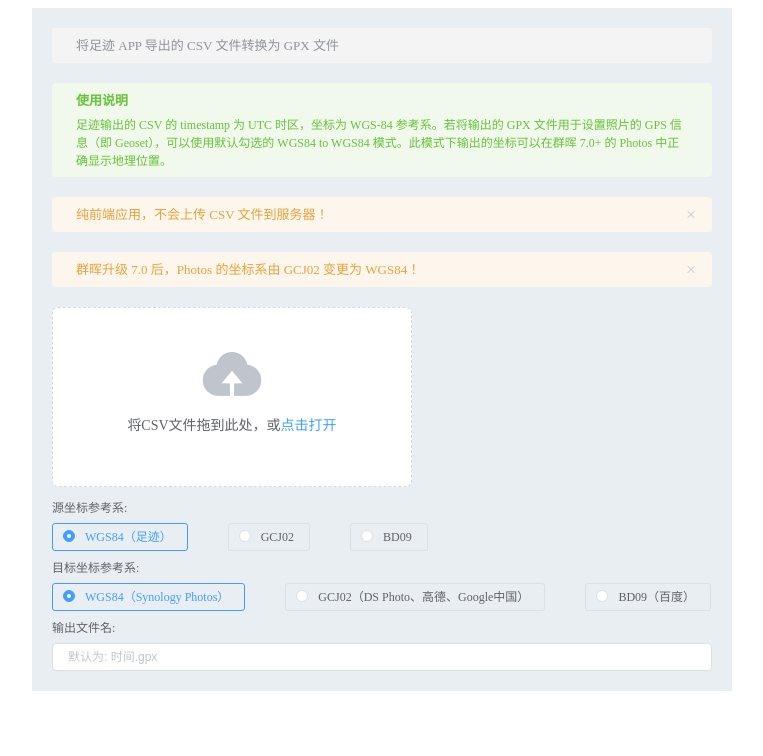
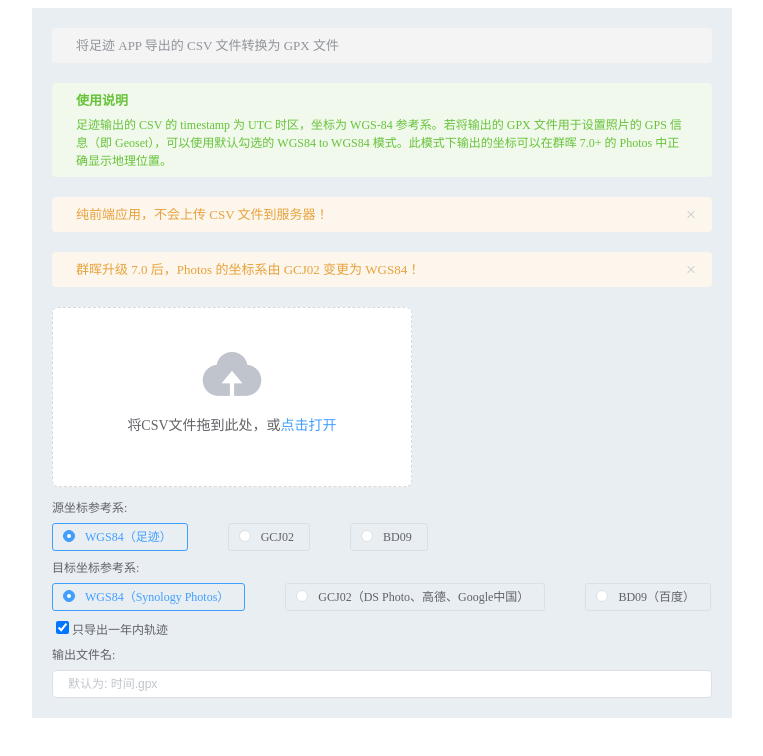
Before and after one commit to cubarco/csv2gpx, a Vue app: page / in a window 1280 px wide. Shown: the top 756 px of the page, without its empty margins (258-1021 px from the left). Built offline with nearby package versions, Linux system fonts and the light colour scheme.

Commit message:
Add limit for tracks before a year ago.

```diff
--- a/src/App.vue
+++ b/src/App.vue
@@ -71,6 +71,16 @@
             >
             <el-radio label="BD09" border>BD09（百度）</el-radio>
           </el-radio-group>
+          <div class="el-upload__tip" slot="tip">
+            <input
+              type="checkbox"
+              checked
+              id="checkbox"
+              v-model="oneYearLimitChecked"
+              @change="handleOneYearLimitChange"
+            />
+            <label for="checkbox">只导出一年内轨迹</label>
+          </div>
           <div class="el-upload__tip" slot="tip">输出文件名:</div>
           <el-input
             class="el-upload__tip"
@@ -142,9 +152,13 @@ function csv2gpx(csv, callback) {
     //去除最后的空行
     data.pop();
   }
+  var dateNow = Math.floor(Date.now() / 1000);
   data.forEach((row) => {
+    var datePt = parseInt(row[0]);
+    // Ignore points one year ago.
+    if (window.oneYearLimitChecked && datePt < dateNow - 31536000) return; // return equals contine in for-each
     var point = transformCoord(parseFloat(row[2]), parseFloat(row[3]));
-    var wpt = getGpxWaypoint(point[0], point[1], parseInt(row[0]) * 1000);
+    var wpt = getGpxWaypoint(point[0], point[1], datePt * 1000);
     wpts.push(wpt);
   });
   var gpx = new GPX({ trk: [{ trkseg: [{ trkpt: wpts }] }] });
@@ -170,6 +184,7 @@ function processCsvFile(file, callback) {
 window.outputFilename = "";
 window.crsFrom = "WGS84";
 window.crsTo = "WGS84";
+window.oneYearLimitChecked = true;
 
 export default {
   name: "App",
@@ -179,9 +194,13 @@ export default {
       outputFilename: window.outputFilename,
       crsFrom: window.crsFrom,
       crsTo: window.crsTo,
+      oneYearLimitChecked: window.oneYearLimitChecked,
     };
   },
   methods: {
+    handleOneYearLimitChange() {
+      window.oneYearLimitChecked = this.oneYearLimitChecked;
+    },
     handleCrsFromChange(val) {
       window.crsFrom = val;
     },
```
Also changed, not shown: 1 other file (tests, documents, lock files or other folders).
